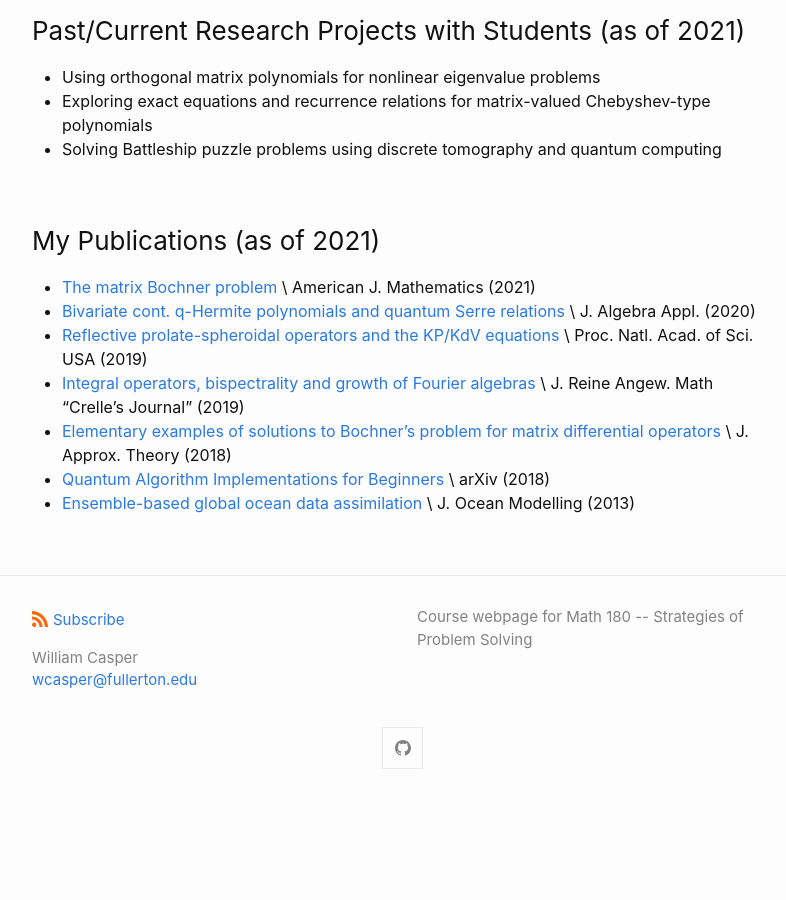
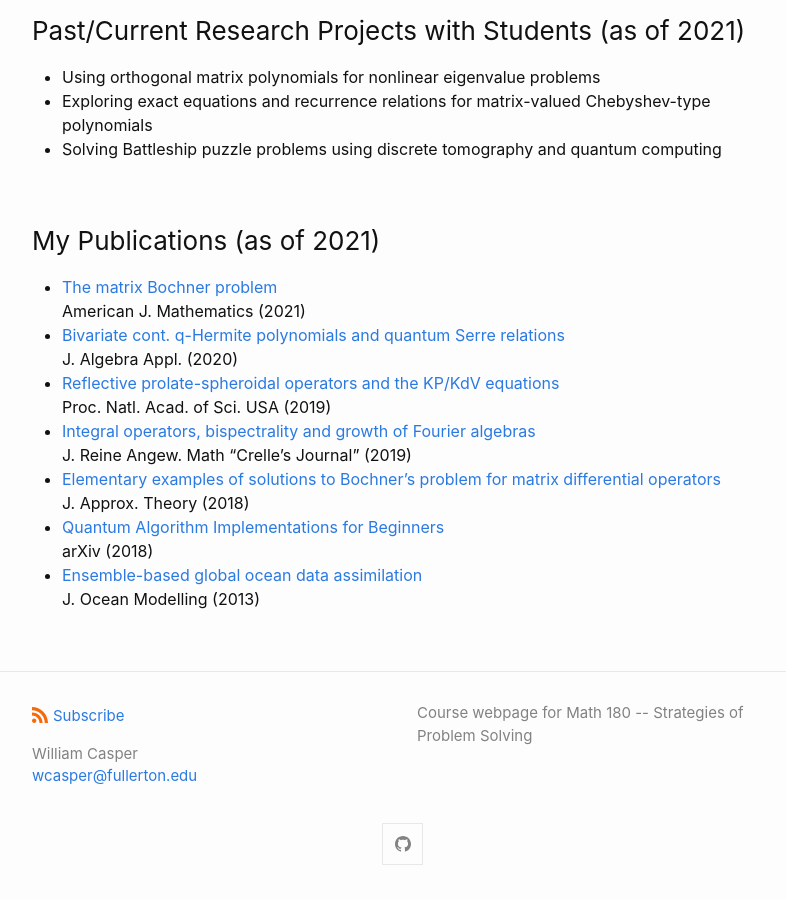
Before and after one commit to wcasper/math180fall2021, a Jekyll site: the page built from about-your-instructor.md, in a window 1280 px wide and 900 px high, scrolled down 1156 px. Shown: the whole window, without its empty margins (238-1024 px from the left). Built offline with Jekyll 4.4.1, drawn with Linux system fonts in a browser that asks for light colours; before the commit the page ends 1960 px from its top, so only the background shows below that.

Commit message:
added linebreaks

```diff
--- a/about-your-instructor.md
+++ b/about-your-instructor.md
@@ -23,10 +23,10 @@ My research focuses on applications of algebra and algebraic geometry to various
 * Solving Battleship puzzle problems using discrete tomography and quantum computing
 
 ### My Publications (as of 2021)
-* [The matrix Bochner problem](https://arxiv.org/abs/1803.04405) \ American J. Mathematics (2021)
-* [Bivariate cont. q-Hermite polynomials and quantum Serre relations](https://arxiv.org/abs/2002.07895) \  J. Algebra Appl. (2020)
-* [Reflective prolate-spheroidal operators and the KP/KdV equations](https://www.pnas.org/content/116/37/18310) \  Proc. Natl. Acad. of Sci. USA (2019)
-* [Integral operators, bispectrality and growth of Fourier algebras](https://doi.org/10.1515/crelle-2019-0031) \  J. Reine Angew. Math "Crelle's Journal" (2019)
-* [Elementary examples of solutions to Bochner's problem for matrix differential operators](https://www.sciencedirect.com/science/article/abs/pii/S0021904518300182) \ J. Approx. Theory (2018)
-* [Quantum Algorithm Implementations for Beginners](https://arxiv.org/abs/1804.03719) \ arXiv (2018)
-* [Ensemble-based global ocean data assimilation](https://www.sciencedirect.com/science/article/abs/pii/S1463500313001649) \ J. Ocean Modelling (2013)
+* [The matrix Bochner problem](https://arxiv.org/abs/1803.04405) <br/> American J. Mathematics (2021)
+* [Bivariate cont. q-Hermite polynomials and quantum Serre relations](https://arxiv.org/abs/2002.07895) <br/>  J. Algebra Appl. (2020)
+* [Reflective prolate-spheroidal operators and the KP/KdV equations](https://www.pnas.org/content/116/37/18310) <br/>  Proc. Natl. Acad. of Sci. USA (2019)
+* [Integral operators, bispectrality and growth of Fourier algebras](https://doi.org/10.1515/crelle-2019-0031) <br/>  J. Reine Angew. Math "Crelle's Journal" (2019)
+* [Elementary examples of solutions to Bochner's problem for matrix differential operators](https://www.sciencedirect.com/science/article/abs/pii/S0021904518300182) <br/> J. Approx. Theory (2018)
+* [Quantum Algorithm Implementations for Beginners](https://arxiv.org/abs/1804.03719) <br/> arXiv (2018)
+* [Ensemble-based global ocean data assimilation](https://www.sciencedirect.com/science/article/abs/pii/S1463500313001649) <br/> J. Ocean Modelling (2013)
```
